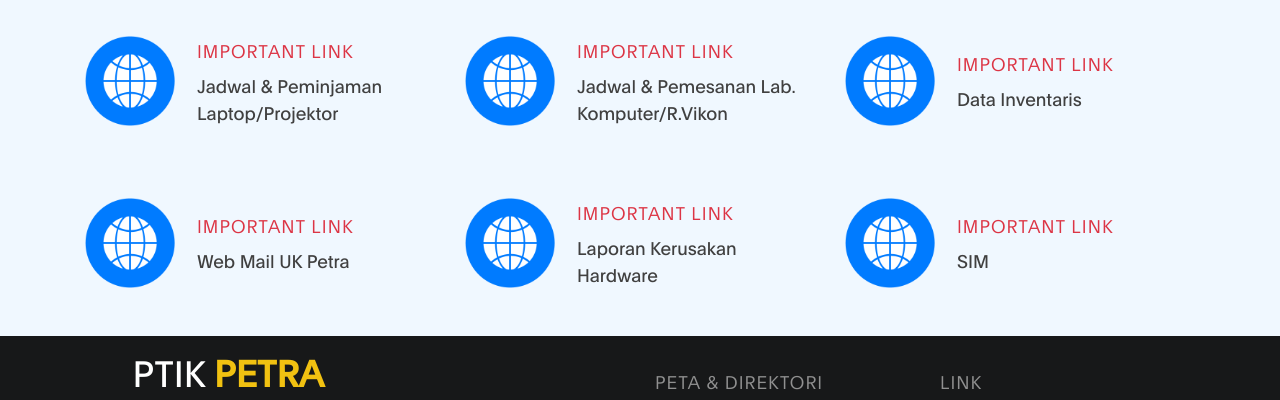
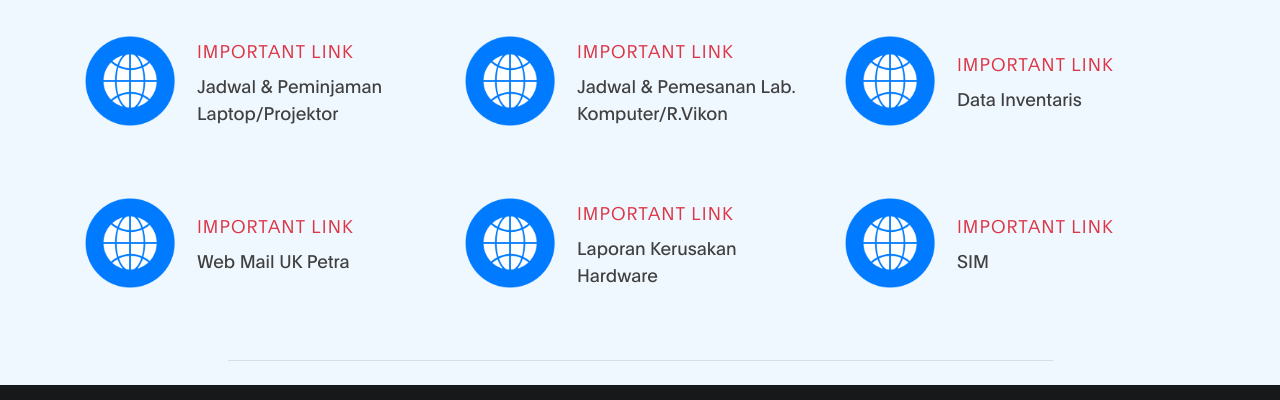
Before and after one commit to joshua-allan-github/joshua-allan-github.github.io, a plain HTML site: page layanan_unit.html in a window 1280 px wide. Shown: the part 3460-3860 px from the top of the page. Drawn offline with Linux system fonts and the light colour scheme.

Commit message:
Update layanan_unit.html

```diff
--- a/layanan_unit.html
+++ b/layanan_unit.html
@@ -101,6 +101,13 @@ https://templatemo.com/tm-538-digital-trend
 
      </section>
 
+   <!-- DIVIDER -->
+     <section class="project project-detail section-padding-half"><div class="container"><div class="row">
+      <div class="col-lg-9 mx-auto col-md-10 col-12 text-center" data-aos="fade-up">
+        <h4 class="blog-category text-info"><hr></h4>
+        <div class="client-info"><div class="d-flex justify-content-center align-items-center mt-3">
+        </div></div></div></div></div></section>
+
 
         <div id="append_footer"></div>
 
```
